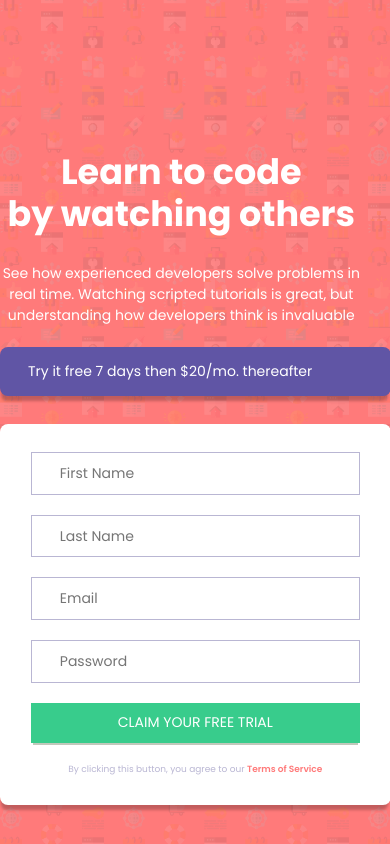
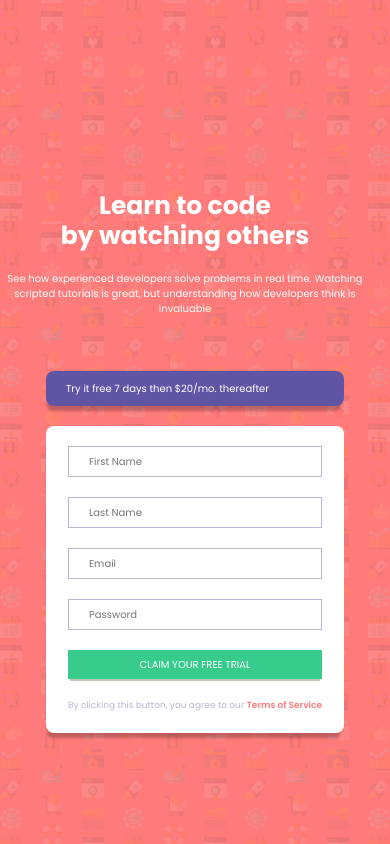
Before and after one commit to dev-bazz/Registration-Form, a plain HTML site: page index.html in a window 390 px wide. Drawn offline with Linux system fonts and the light colour scheme.

Commit message:
Media Quires dones

```diff
--- a/styles/style.scss
+++ b/styles/style.scss
@@ -102,6 +102,13 @@ box-shadow: -1px 7px 3px -2px rgba(0,0,0,0.24);
 }
 
 
+
+
+
+
+
+
+// Media Queries
 @media (max-width: 768px){
     :root{
         font-size: 14px;
@@ -120,8 +127,32 @@ box-shadow: -1px 7px 3px -2px rgba(0,0,0,0.24);
         }
     }
     .try{
-        margin-top: 1em;
+        margin-top: 5em;
     }
 
 
 }
+
+@media (max-width: 390px){
+    :root{
+        font-size: 10px;
+    }
+    main{
+        flex-wrap: wrap;
+        margin: auto;
+        max-width: 400px;
+        align-items: center;
+        justify-content: center;
+    }
+    .ct{
+        text-align: center;
+        h1{
+            text-align: center;
+        }
+    }
+    .try{
+        margin-top: 5em;
+    }
+
+
+}
```
Also changed, not shown: styles/style.css, 1 other file.
